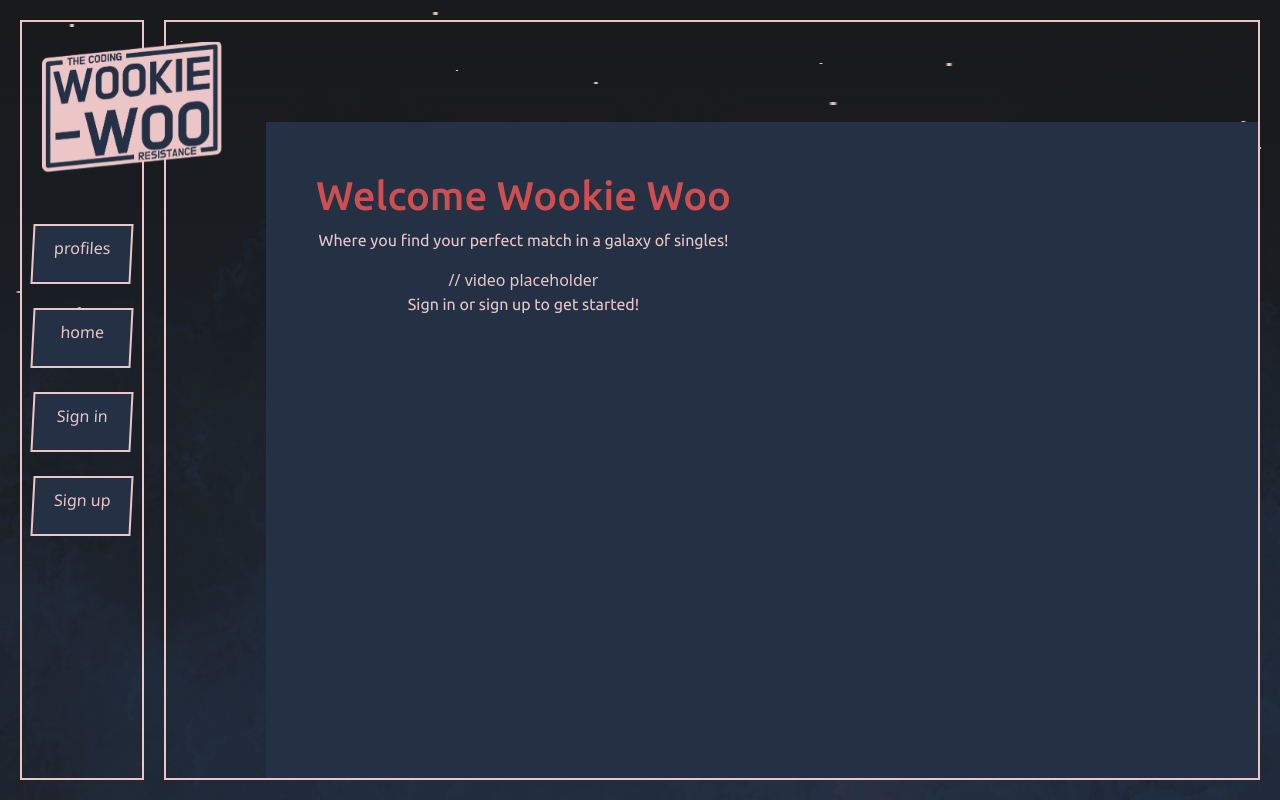
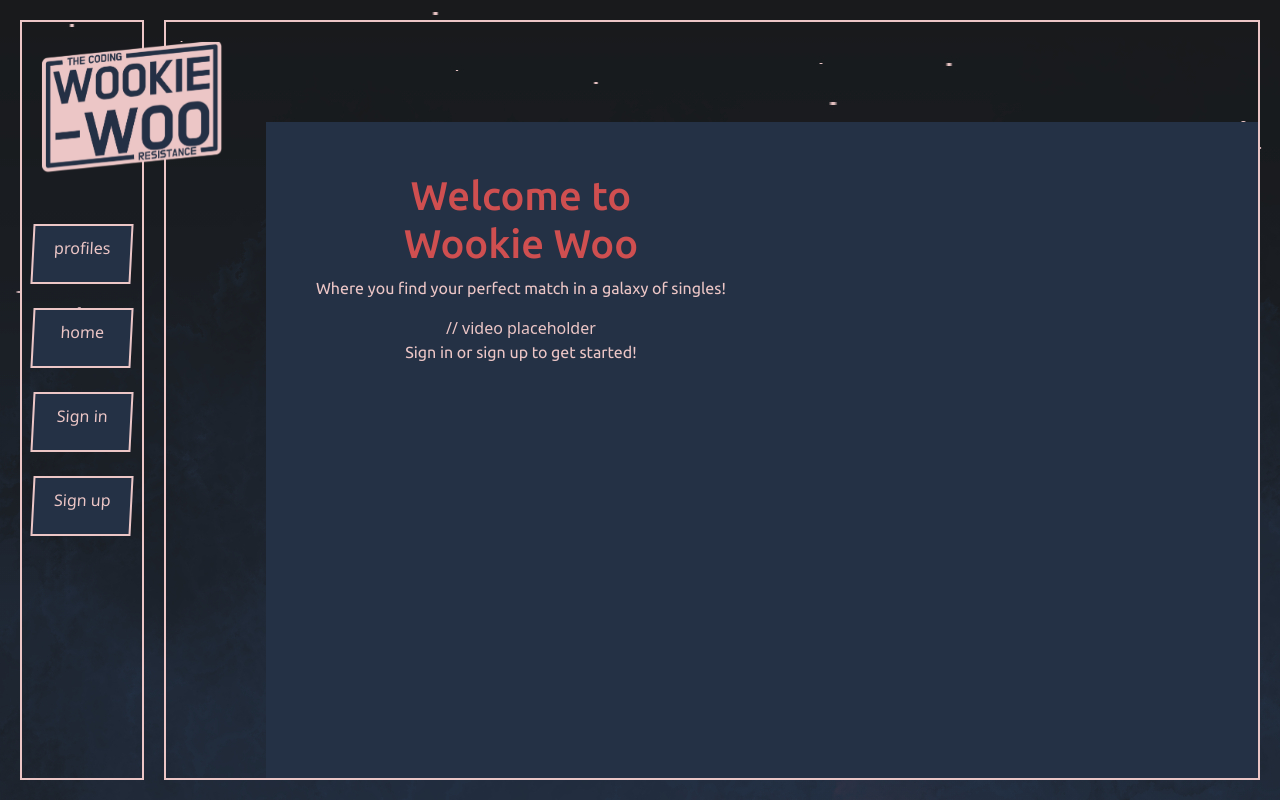
Before and after one commit to sean-meade/Wookiee-Woo, a React (Create React App) app in the folder frontend/: page /unauthenticatedlandingpage in a window 1280 px wide. Built offline with nearby package versions, Linux system fonts and the light colour scheme; no server answers.

Commit message:
edit header text

```diff
--- a/frontend/src/pages/UnauthenticatedLandingPage.js
+++ b/frontend/src/pages/UnauthenticatedLandingPage.js
@@ -13,7 +13,7 @@ const UnauthorisedLandingPage = () => {
 
       <div className={styles.landingPageContainer}>
         <div className={styles.landingPageContent}>
-          <h1>Welcome Wookie Woo</h1>
+          <h1>Welcome to<br/> Wookie Woo</h1>
           <p>Where you find your perfect match in a galaxy of singles!</p>
           <div className={styles.landingPageVideo}> // video placeholder
           </div>
```
